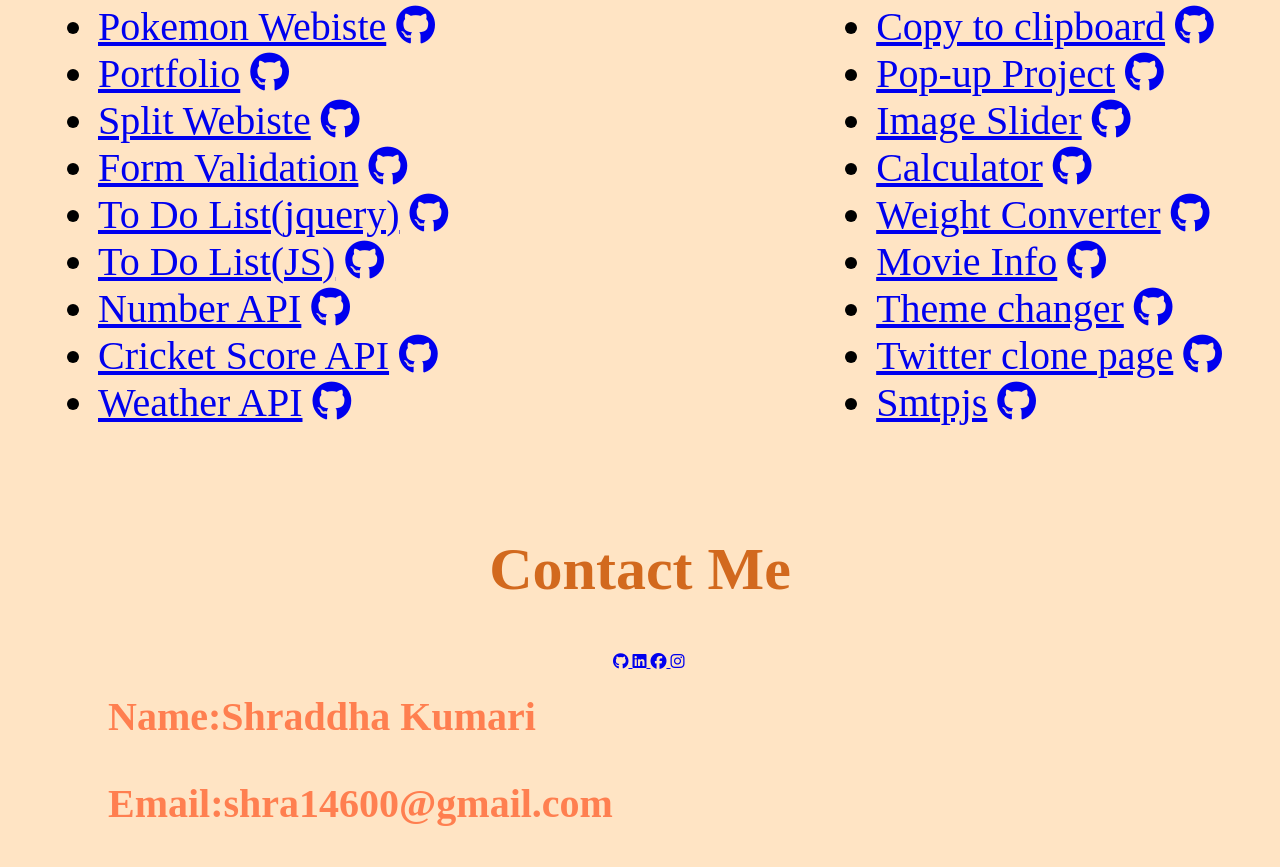
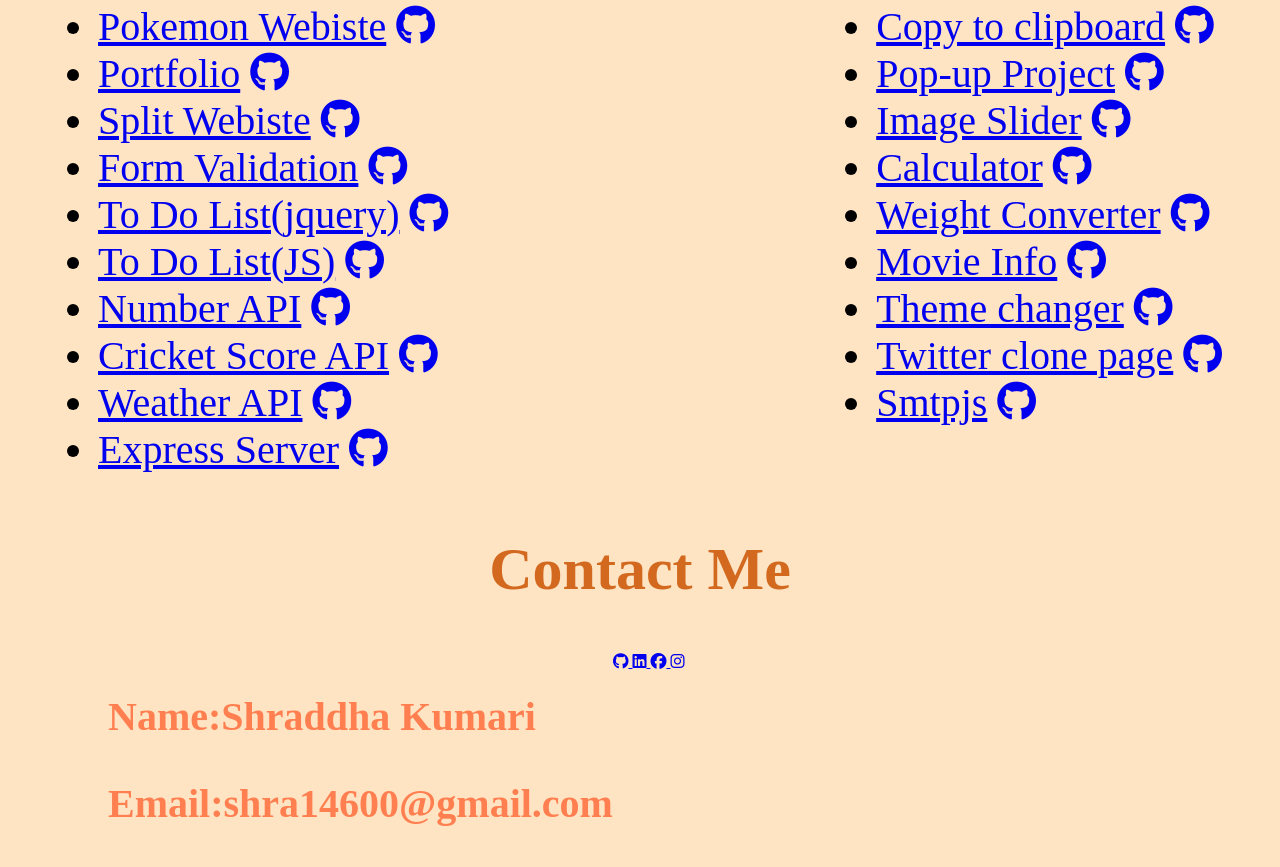
Before and after one commit to shra14600/My-portfolio, a plain HTML site: page index.html in a window 1280 px wide. Shown: the part 2210-3077 px from the top of the page. Drawn offline with Linux system fonts and the light colour scheme.

Commit message:
Update index.html

```diff
--- a/index.html
+++ b/index.html
@@ -188,6 +188,12 @@
               ><i class="fa-brands fa-github"></i
             ></a>
           </li>
+           <li>
+            <a href="#express server">Express Server</a>
+            <a href="https://github.com/shra14600/express-server"
+              ><i class="fa-brands fa-github"></i
+            ></a>
+          </li>
         </ul>
       </div>
       <div class="right">
```
